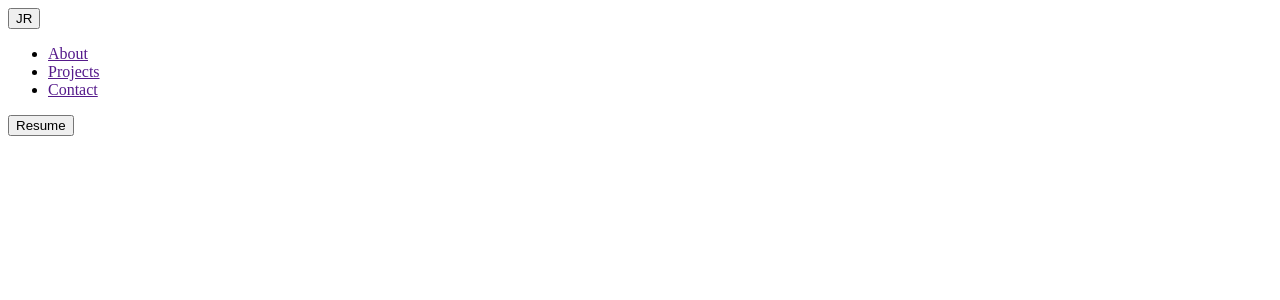
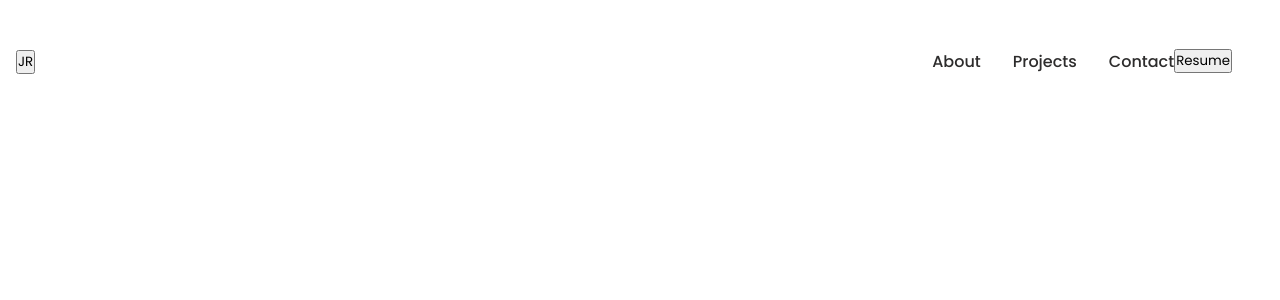
Before and after one commit to JD-R0driguez/react-play-ground, a React (Vite) app in the folder home-page/: page / in a window 1280 px wide. Shown: the top 300 px of the page. Built offline with nearby package versions, Linux system fonts and the light colour scheme.

Commit message:
Added styles for Navegation links

```diff
--- a/home-page/src/components/Navbar.css
+++ b/home-page/src/components/Navbar.css
@@ -0,0 +1,45 @@
+@import url('https://fonts.googleapis.com/css2?family=Poppins:wght@100;300;400;500;600&display=swap');
+@import url('https://fonts.googleapis.com/css2?family=Titillium+Web:wght@400;600;700&display=swap');
+
+*{
+    margin: 0px;
+    padding: 0px;
+    font-family: 'Poppins', sans-serif;
+}
+
+.nav-bar {
+    display: flex;
+    justify-content: space-between;
+    align-items: center;
+    padding: 3rem 3rem 1.6rem 1rem;
+}
+
+.nav-links {
+    display: flex;
+    justify-content: space-between;
+    align-items: center;
+    font-size: 1rem;
+    font-weight: 500;
+    color: rgb(45, 44, 44);
+}
+
+.nav-links ul{
+    display: flex;
+    gap: 2rem;
+    list-style-type: none;
+}
+
+.header-anchor-tag{
+    text-decoration: none;
+    color: rgb(45, 44, 44);
+    font: inherit;
+    transition: all 0.3s;
+
+}
+
+.header-anchor-tag:hover {
+    color: gray;
+    transform: translateY(-3px);
+    border-bottom: 2px solid rgb(181, 181, 181);
+    padding-bottom: 0.4rem;
+}
```
